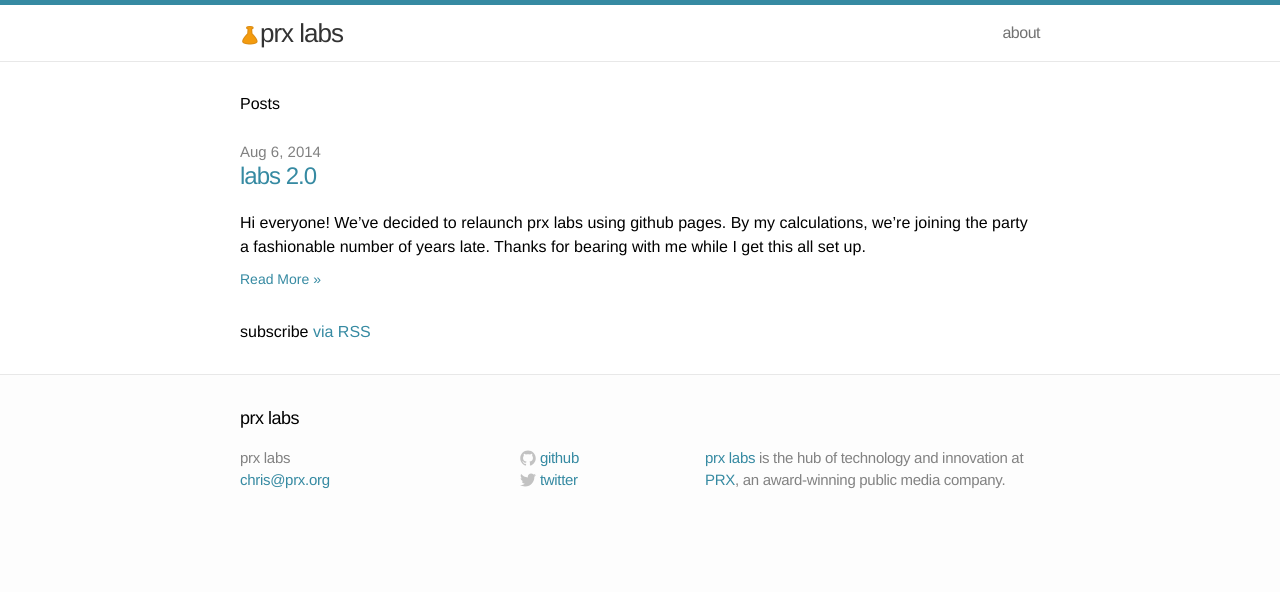
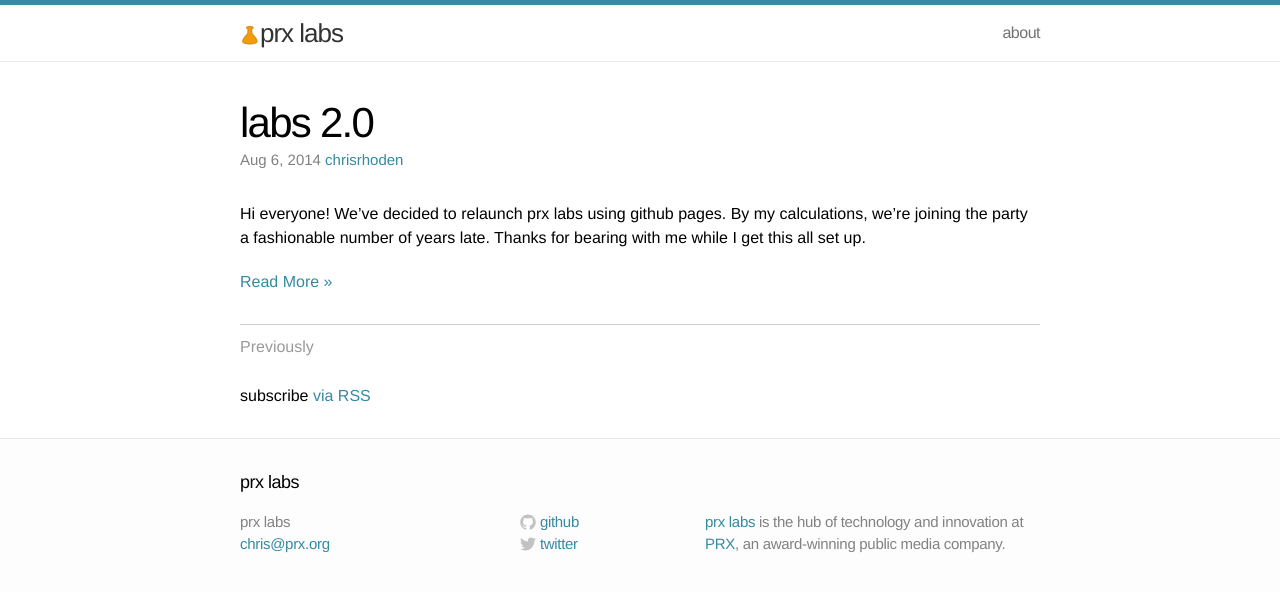
Before and after one commit to PRX/labs.prx.org, a Jekyll site: the page built from index.html, in a window 1280 px wide. Shown: the top 592 px of the page. Built offline with Jekyll 4.4.1, drawn with Linux system fonts in a browser that asks for light colours.

Commit message:
nicer looking homepage

```diff
--- a/css/main.css
+++ b/css/main.css
@@ -156,19 +156,54 @@
 /* Home styles */
 /* ----------------------------------------------------------*/
 
-.home h1 { margin-bottom: 25px; }
+.home h2 {
+  margin-bottom: 25px;
+  padding-top: 10px;
+  border-top: 1px solid #ccc;
+  color: #999;
+}
 
 .posts { list-style-type: none; }
 
-.posts li { margin-bottom: 30px; }
+.posts li {
+  margin-bottom: 30px;
+  border-bottom: 1px solid #EEE;
+  padding-bottom: 20px;
+}
+
+.posts li:last-child {
+  border-bottom: none;
+}
 
 .posts .post-link {
   font-size: 24px;
   letter-spacing: -1px;
-  line-height: 1;
+  line-height: 46px;
+  overflow: hidden;
+  white-space: nowrap;
+  text-overflow: ellipsis;
+  width: 70%;
+  display: inline-block;
+}
+
+.posts .meta {
+  float: right;
+  max-width: 30%;
+  text-align: right;
+  margin-left: 15px;
+}
+
+.posts .meta a {
+  font-size: 10px;
+}
+
+.posts .meta .avatar {
+  width: 13px;
+  height: 13px;
 }
 
 .posts .post-date {
+  width: 100%;
   display: block;
   font-size: 15px;
   color: #818181;
@@ -380,6 +415,33 @@
 
   .wrap { padding: 0 12px; }
 
+  .posts li {
+    position: relative;
+    padding-bottom: 30px;
+    /*margin-bottom: 10px;*/
+  }
+
+  .posts .post-link {
+    margin-bottom: 15px;
+    line-height: 1.2;
+    width: 100%;
+  }
+
+  .posts .meta {
+    float: none;
+    max-width: none;
+    text-align: left;
+    margin-left: 0;
+    position: absolute;
+    bottom: 25px;
+    left: 0;
+  }
+
+  .posts  .post-date {
+    display: inline;
+    font-size: 10px;
+  }
+
   .site-nav {
     position: fixed;
     z-index: 10;
--- a/index.html
+++ b/index.html
@@ -2,22 +2,36 @@
 layout: default
 ---
 
+<div class="post">
+
+  <header class="post-header">
+    <h1>{{ site.posts[0].title }}</h1>
+    <p class="meta">{{ site.posts[0].date | date: "%b %-d, %Y" }}{% if site.posts[0].author %} <a href="https://github.com/{{ site.posts[0].author }}"><span class="avatar" data-author="{{ site.posts[0].author }}"></span>{{ site.posts[0].author }}</a>{% endif %}{% if site.posts[0].meta %} • {{ site.posts[0].meta }}{% endif %}</p>
+  </header>
+
+  <article class="post-content">
+    {{ site.posts[0].excerpt }}
+    {% if site.posts[0].content != site.posts[0].excerpt %}
+      <a class="read-more" href="{{site.posts[0].url | prepend: site.baseurl }}">Read More &raquo;</a>
+    {% endif %}
+  </article>
+</div>
 <div class="home">
-
-  <h1>Posts</h1>
+  <h2>Previously</h2>
 
   <ul class="posts">
     {% for post in site.posts %}
-      <li>
-        <span class="post-date">{{ post.date | date: "%b %-d, %Y" }}</span>
-        <a class="post-link" href="{{ post.url | prepend: site.baseurl }}">{{ post.title }}</a>
-        {% if post == site.posts[0] %}
-          {{ post.excerpt }}
-          {% if post.content != post.excerpt %}
-            <a class="read-more" href="{{post.url | prepend: site.baseurl }}">Read More &raquo;</a>
-          {% endif %}
-        {% endif %}
-      </li>
+      {% if post != site.posts[0] %}
+        <li>
+          <div class="meta">
+            <span class="post-date">{{ post.date | date: "%b %-d, %Y" }}</span>
+            {% if post.author %}
+              <a href="https://github.com/{{ post.author }}"><span class="avatar" data-author="{{ post.author }}"></span>{{ post.author }}</a>
+            {% endif %}
+          </div>
+          <a class="post-link" href="{{ post.url | prepend: site.baseurl }}">{{ post.title }}</a>
+        </li>
+      {% endif %}
     {% endfor %}
   </ul>
 
```
